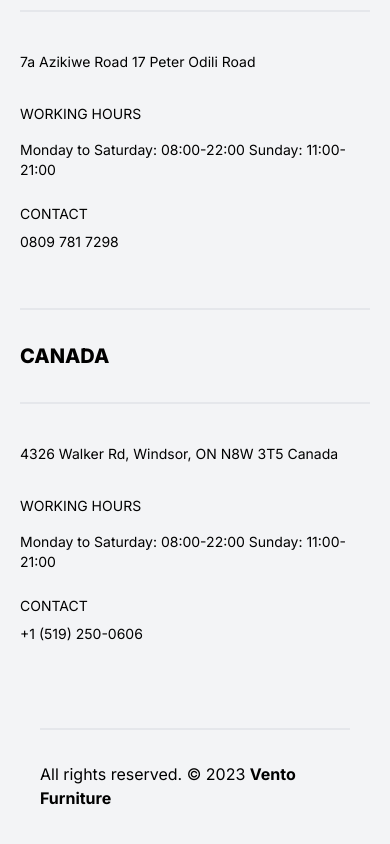
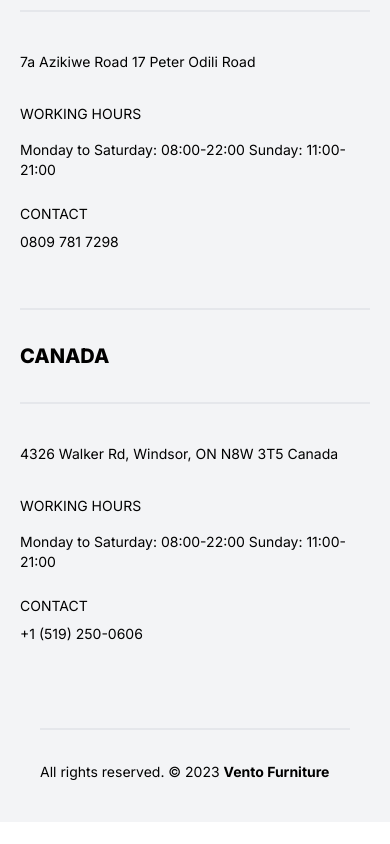
Before and after one commit to TimiMaliki/Home-and-furnitures, a Next.js app: page /pages/aboutUs in a window 390 px wide. Shown: the part 4580-5424 px from the top of the page. After the commit the page ends 5402 px from the top, so only its background shows below. Built offline with nearby package versions, Linux system fonts and the light colour scheme.

Commit message:
fixed the responsiveness

```diff
--- a/app/components/CopyRight.jsx
+++ b/app/components/CopyRight.jsx
@@ -5,7 +5,7 @@ const CopyRight = () => {
     <div className='p-10  bg-gray-100 w-full h-full'>
    <div className='border border-gray-200  w-full mb-8'></div>
 
-<p className=''>All rights reserved. © 2023 <span className='font-bold cursor-pointer'>Vento Furniture</span></p>
+<p className=' text-sm lg:text-lg'>All rights reserved. © 2023 <span className='font-bold cursor-pointer'>Vento Furniture</span></p>
 
     </div>
   )
```
